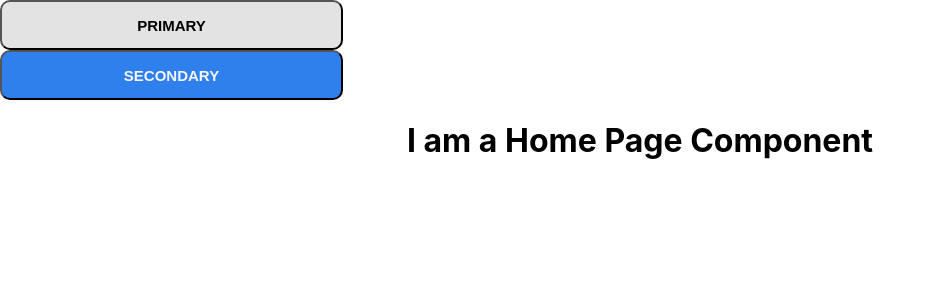
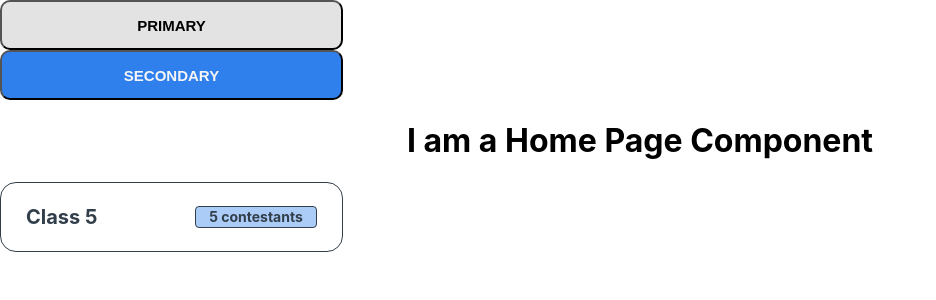
Before and after one commit to CC2021-WBL/GOOD-BOI-Application, a React (Create React App) app: page / in a window 1280 px wide. Shown: the top 300 px of the page, without its empty margins (0-936 px from the left). Built offline with nearby package versions, Linux system fonts and the light colour scheme.

Commit message:
add class button

```diff
--- a/src/App.js
+++ b/src/App.js
@@ -1,6 +1,7 @@
 import "./App.css";
 import PriSecBtn from "./components/PriSecBtn";
 import HomePage from "./components/pages/HomePage";
+import ClassCompetitorButton from "./components/ClassCompetitorButton";
 
 function App() {
   return (
@@ -10,6 +11,7 @@ function App() {
       <PriSecBtn secondary text="SECONDARY" />
       {/* ==== */}
       <HomePage />
+      <ClassCompetitorButton classNumber='5' contestantsAmount='5'/>
     </div>
   );
 }
--- /dev/null
+++ b/src/components/ClassCompetitorButton.js
@@ -0,0 +1,43 @@
+import styled from "styled-components";
+
+const ClassCompetitorButtonWrapper = styled.div`
+  width: 343px;
+  height: 70px;
+  color: #323F4B;
+  font-size: 20px;
+  font-weight: 700;
+  background: white;
+  border: solid 0.5px #323F4B;
+  border-radius: 16px;
+  display: flex;
+  flex-direction: row;
+  justify-content: space-between;
+  align-items: center;
+  box-sizing: border-box;
+  padding: 25px
+;
+`;
+
+const ContestantsNumberWrapper = styled.div`
+  width: 120px;
+  height: 20px;
+  font-size: 14px;
+  font-weight: 4600;
+  background: #ACCCF8;
+  border: solid 0.5px #323F4B;
+  border-radius: 4px;
+  display: flex;
+  justify-content: center;
+  align-items: center;
+`;
+
+const ClassCompetitorButton = (props) => {
+    return <ClassCompetitorButtonWrapper>
+    Class {props.classNumber}
+    <ContestantsNumberWrapper>
+      {props.contestantsAmount} contestants
+    </ContestantsNumberWrapper>
+  </ClassCompetitorButtonWrapper>;
+};
+
+export default ClassCompetitorButton;
```
